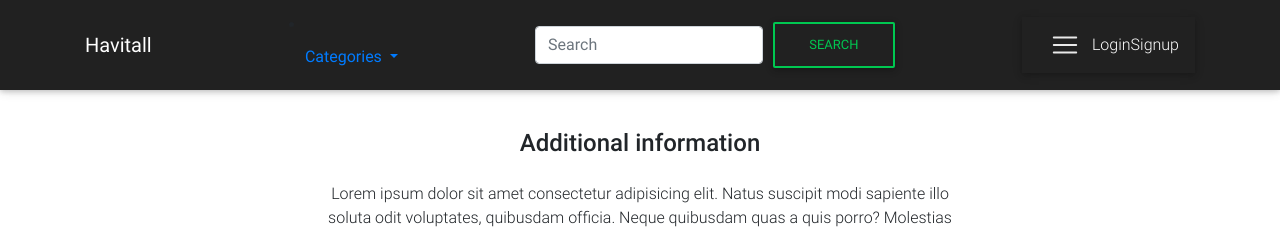
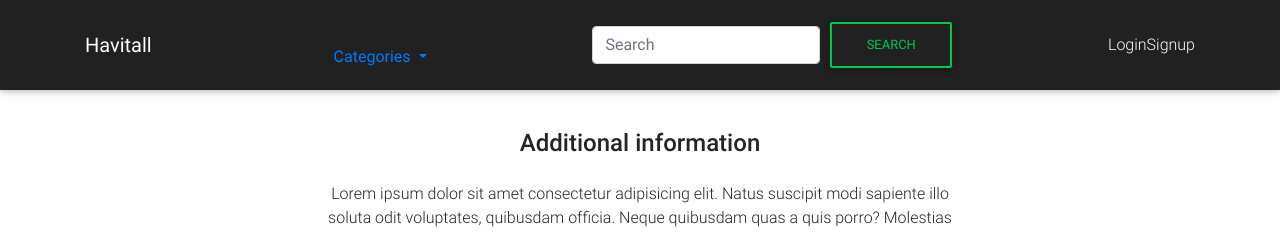
Before and after one commit to floydflava/comfi, a Django app: page /accessories in a window 1280 px wide. Shown: the top 233 px of the page. Run offline with Django 3.2, Linux system fonts and the light colour scheme; data that the repository does not hold is empty; some libraries are stand-ins or nearby versions.

Commit message:
initial commit

```diff
--- a/templates/navbar.html
+++ b/templates/navbar.html
@@ -23,16 +23,6 @@
       <input class="form-control mr-sm-1" type="search" action="{% url 'rope:search' %}" method="get" placeholder="Search" aria-label="Search" name="q" type="text">
       <button class="btn btn-outline-success " type="submit">Search</button>
     </form>
-
-      <div class="collapse" id="navbarToggleExternalContent">
-        <div class="bg-dark p-4">
-
-        </div>
-      </div>
-      <nav class="navbar navbar-dark bg-dark">
-        <button class="navbar-toggler" type="button" data-toggle="collapse" data-target="#navbarToggleExternalContent" aria-controls="navbarToggleExternalContent" aria-expanded="false" aria-label="Toggle navigation">
-          <span class="navbar-toggler-icon"></span>
-        </button>
 
         <!-- Right -->
         <ul class="navbar-nav nav-flex-icons">
```
